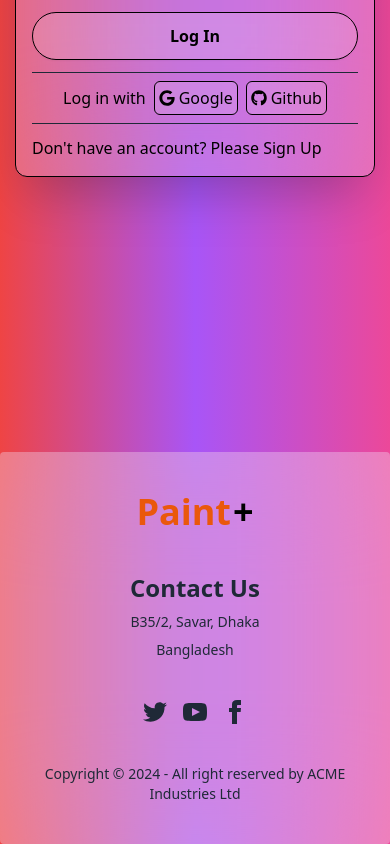
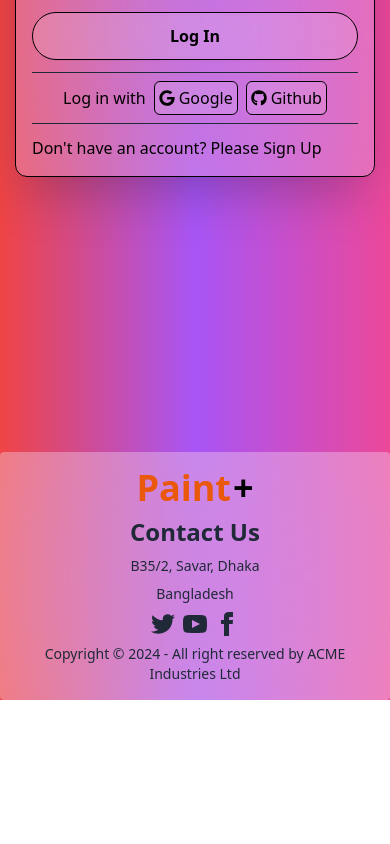
Before and after one commit to abir13719/Paint-Plus-Client, a React (Vite) app: page /log-in in a window 390 px wide. Shown: the part 496-1340 px from the top of the page. After the commit the page ends 1196 px from the top, so only its background shows below. Built offline with nearby package versions, Linux system fonts and the light colour scheme; no server answers.

Commit message:
Added Banner Info

```diff
--- a/src/components/Footer.jsx
+++ b/src/components/Footer.jsx
@@ -1,6 +1,6 @@
 const Footer = () => {
   return (
-    <footer className="footer footer-center p-10 bg-white/30 backdrop-blur-3xl text-base-content rounded">
+    <footer className="footer gap-2 md:gap-4 footer-center p-4 md:p-10 bg-white/30 backdrop-blur-3xl text-base-content rounded">
       <h1 className="flex text-orange-600 font-bold text-4xl">
         Paint<span className="font-extrabold ml-[-6px] text-black">+</span>
       </h1>
@@ -10,7 +10,7 @@ const Footer = () => {
         <p>Bangladesh</p>
       </div>
       <nav>
-        <div className="grid grid-flow-col gap-4">
+        <div className="grid grid-flow-col gap-2 md:gap-4">
           <a href="https://twitter.com/?lang=en" target="_blank">
             <svg
               xmlns="http://www.w3.org/2000/svg"
--- a/src/components/Slider.jsx
+++ b/src/components/Slider.jsx
@@ -27,7 +27,15 @@ const Slider = () => {
     >
       {image.map((singleImg) => (
         <SwiperSlide key={singleImg._id}>
-          <img className="w-full" src={singleImg.img} />
+          <div className="h-72 md:h-96">
+            <div className="absolute top-0 bottom-0 left-0 right-0">
+              <img className="w-full h-full object-cover" src={singleImg.img} />
+            </div>
+            <div className="absolute top-1/2 translate-y-[-50%] z-10 left-[10%] w-[60%] md:w-[40%] bg-white/30 p-5 rounded-3xl backdrop-blur-xl shadow-xl">
+              <h1 className="text-orange-700 text-2xl font-bold">{singleImg.title}</h1>
+              <p className="text-justify">{singleImg.description}</p>
+            </div>
+          </div>
         </SwiperSlide>
       ))}
     </Swiper>
--- a/src/pages/AllPaintings.jsx
+++ b/src/pages/AllPaintings.jsx
@@ -8,7 +8,7 @@ const AllPaintings = () => {
       {allPainting.map((paint) => (
         <div
           key={paint._id}
-          className="my-5 bg-gradient-to-r from-pink-500 to-orange-500 p-5 rounded-xl"
+          className="mt-2 md:mt-4 bg-gradient-to-r from-pink-500 to-orange-500 p-5 rounded-xl"
           data-aos="slide-up"
         >
           <img src={paint.photoURL} data-aos="zoom-in" />
--- a/src/pages/MyPainting.jsx
+++ b/src/pages/MyPainting.jsx
@@ -35,7 +35,7 @@ const MyPainting = () => {
       {userPainting.map((paint) => (
         <div
           key={paint._id}
-          className="my-5 bg-gradient-to-r from-pink-500 to-orange-500 p-5 rounded-xl"
+          className="mt-1 md:mt-4 bg-gradient-to-r from-pink-500 to-orange-500 p-5 rounded-xl"
           data-aos="slide-up"
         >
           <img src={paint.photoURL} data-aos="zoom-in" />
```
